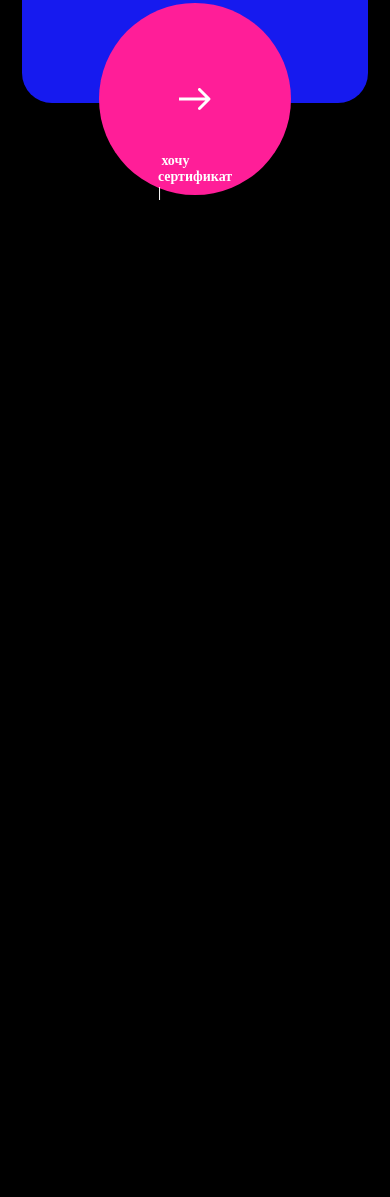
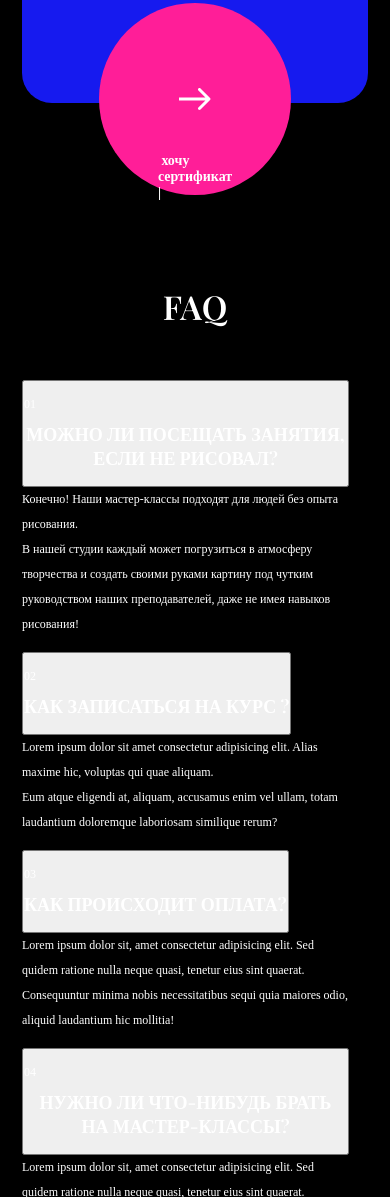
Before and after one commit to borshhevskijj/Art-studio, a website built with webpack: page src/index.html in a window 390 px wide. Shown: the part 10803-12000 px from the top of the page. Before the commit the page ends 11091 px from the top, so only its background shows below. Built offline with nearby package versions, Linux system fonts and the light colour scheme; a script that the page names is missing; files whose address does not match are found by name.

Commit message:
styling FAQ  section

```diff
--- a/src/accordion.js
+++ b/src/accordion.js
@@ -1,6 +1,5 @@
 var acc = document.getElementsByClassName("accordion");
 var i;
-console.log(acc);
 for (i = 0; i < acc.length; i++) {
   acc[i].addEventListener("click", function () {
     this.classList.toggle("active");
--- a/src/index.html
+++ b/src/index.html
@@ -18,7 +18,6 @@
   </head>
   <!-- !workshops сдвигает контейнер! -->
   <body>
-    <!-- navbar  section -->
     <header class="header container">
       <nav class="navBar">
         <ul class="navBar_menu">
@@ -48,8 +47,6 @@
         </ul>
       </nav>
     </header>
-    <!-- navbar section end -->
-    <!-- main screen section -->
     <section class="main container">
       <span class="blur blur1"></span>
       <span class="blur blur2"></span>
@@ -83,7 +80,6 @@
         </div>
       </div>
     </section>
-    <!-- main screen section end-->
 
     <section class="aboutUs">
       <div class="abouteUsImgWrapper">
@@ -1033,6 +1029,121 @@
         </div>
       </div>
     </section>
+
+    <section class="faq container">
+      <!-- <div class="faqSubTitleWrapper"> -->
+      <h2 class="faqSubTitle subTitle">FAQ</h2>
+      <!-- </div> -->
+
+      <ul class="accordionWrapper">
+        <li class="accordionConteiner">
+          <button class="accordion">
+            <div class="accordionVisiblePart">
+              <div class="faqTitle">
+                <h3>
+                  <span>01</span>
+                  <span>Можно ли посещать занятия, если не рисовал? </span>
+                </h3>
+              </div>
+            </div>
+          </button>
+
+          <div class="panel">
+            <p class="faqContent">
+              Конечно! Наши мастер-классы подходят для людей без опыта
+              рисования. <br />
+              В нашей студии каждый может погрузиться в атмосферу творчества и
+              создать своими руками картину под чутким руководством наших
+              преподавателей, даже не имея навыков рисования!
+            </p>
+          </div>
+        </li>
+        <li class="accordionConteiner">
+          <button class="accordion">
+            <div class="accordionVisiblePart">
+              <div class="faqTitle">
+                <h3>
+                  <span>02</span>
+                  <span>Как записаться на курс ?</span>
+                </h3>
+              </div>
+            </div>
+          </button>
+
+          <div class="panel">
+            <p class="faqContent">
+              Lorem ipsum dolor sit amet consectetur adipisicing elit. Alias
+              maxime hic, voluptas qui quae aliquam. <br />
+              Eum atque eligendi at, aliquam, accusamus enim vel ullam, totam
+              laudantium doloremque laboriosam similique rerum?
+            </p>
+          </div>
+        </li>
+        <li class="accordionConteiner">
+          <button class="accordion">
+            <div class="accordionVisiblePart">
+              <div class="faqTitle">
+                <h3>
+                  <span>03</span>
+                  <span>Как происходит оплата?</span>
+                </h3>
+              </div>
+            </div>
+          </button>
+
+          <div class="panel">
+            <p class="faqContent">
+              Lorem ipsum dolor sit, amet consectetur adipisicing elit. Sed
+              quidem ratione nulla neque quasi, tenetur eius sint quaerat.<br />
+              Consequuntur minima nobis necessitatibus sequi quia maiores odio,
+              aliquid laudantium hic mollitia!
+            </p>
+          </div>
+        </li>
+        <li class="accordionConteiner">
+          <button class="accordion">
+            <div class="accordionVisiblePart">
+              <div class="faqTitle">
+                <h3>
+                  <span>04</span>
+                  <span>Нужно ли что-нибудь брать на мастер-классы?</span>
+                </h3>
+              </div>
+            </div>
+          </button>
+
+          <div class="panel">
+            <p class="faqContent">
+              Lorem ipsum dolor sit, amet consectetur adipisicing elit. Sed
+              quidem ratione nulla neque quasi, tenetur eius sint quaerat.<br />
+              Consequuntur minima nobis necessitatibus sequi quia maiores odio,
+              aliquid laudantium hic mollitia!
+            </p>
+          </div>
+        </li>
+        <li class="accordionConteiner">
+          <button class="accordion">
+            <div class="accordionVisiblePart">
+              <div class="faqTitle">
+                <h3>
+                  <span>05</span>
+                  <span>А если у меня не получится?</span>
+                </h3>
+              </div>
+            </div>
+          </button>
+
+          <div class="panel">
+            <p class="faqContent">
+              Lorem ipsum dolor sit, amet consectetur adipisicing elit. Sed
+              quidem ratione nulla neque quasi, tenetur eius sint quaerat.<br />
+              Consequuntur minima nobis necessitatibus sequi quia maiores odio,
+              aliquid laudantium hic mollitia!
+            </p>
+          </div>
+        </li>
+      </ul>
+    </section>
   </body>
   <script src="https://cdn.jsdelivr.net/npm/circletype@2.3.0/dist/circletype.min.js"></script>
   <script src="https://cdn.jsdelivr.net/npm/swiper@8/swiper-bundle.min.js"></script>
--- a/src/index.js
+++ b/src/index.js
@@ -13,6 +13,7 @@ import "./styles/ourStudios.scss";
 import "./styles/teachers.scss";
 import "./styles/artParty.scss";
 import "./styles/aboutСertificate.scss";
+import "./styles/faq.scss";
 //circleText
 import "./circleText";
 //slider
--- a/src/styles/aboutСertificate.scss
+++ b/src/styles/aboutСertificate.scss
@@ -75,10 +75,10 @@
     & .form_elements {
       padding: 0;
       align-items: center;
-      & h3 {
-        font-size: 30px;
-        padding-bottom: 20px;
-      }
+      // & h3 {
+      //   font-size: 30px;
+      //   padding-bottom: 20px;
+      // }
       & .form_elements_content {
         display: flex;
         flex-wrap: wrap;
--- a/src/styles/accordion.scss
+++ b/src/styles/accordion.scss
@@ -44,7 +44,7 @@
   }
 
   & p {
-    font-size: 16px;
+    font-size: 15px;
     color: $mainTextColor;
   }
 }
--- /dev/null
+++ b/src/styles/faq.scss
@@ -0,0 +1,87 @@
+@import "/src/styles/variables.scss";
+
+.faqTitle {
+  & span:first-child {
+    position: absolute;
+    font-family: $fontMainTextDesctop;
+    font-size: 12px;
+    font-weight: 300;
+    left: -80px;
+    transform: translateX(80px);
+  }
+  & h3 {
+    text-transform: uppercase;
+    font-size: 30px;
+    display: flex;
+    align-items: center;
+    // text-align: start;
+  }
+}
+
+.faq {
+  & .accordion {
+    padding: 20px 0;
+  }
+  & .accordionConteiner {
+    padding: 0 19px 0 80px;
+    list-style: none;
+  }
+  & .panel {
+    bottom: 0;
+  }
+  & .faqContent {
+    width: 100%;
+    padding: 0 63px 20px 0;
+    line-height: 25px;
+  }
+}
+
+@media (max-width: 833px) {
+  .faqTitle {
+    & h3 {
+      font-size: 24px;
+    }
+    & span:first-child {
+      left: -45px;
+      transform: translateX(45px);
+    }
+  }
+  .faq {
+    & .accordion {
+      padding-top: 15px;
+      padding-bottom: 15px;
+    }
+    & .faqContent {
+      font-size: 14px;
+      padding-bottom: 15px;
+    }
+    & .accordionConteiner {
+      padding-left: 45px;
+    }
+  }
+}
+
+@media (max-width: 625px) {
+  .faqTitle {
+    & h3 {
+      display: flex;
+      flex-direction: column;
+      align-items: baseline;
+      gap: 10px;
+      font-size: 18px;
+    }
+    & span:first-child {
+      position: static;
+      transform: translateX(0);
+    }
+  }
+  .faq {
+    & .faqContent {
+      font-size: 12px;
+      padding-right: 0;
+    }
+    & .accordionConteiner {
+      padding-left: 0;
+    }
+  }
+}
--- a/src/styles/main.scss
+++ b/src/styles/main.scss
@@ -198,5 +198,6 @@ section {
   p,
   li {
     font-size: 12px !important;
+    // font-size: 12px;
   }
 }
```
